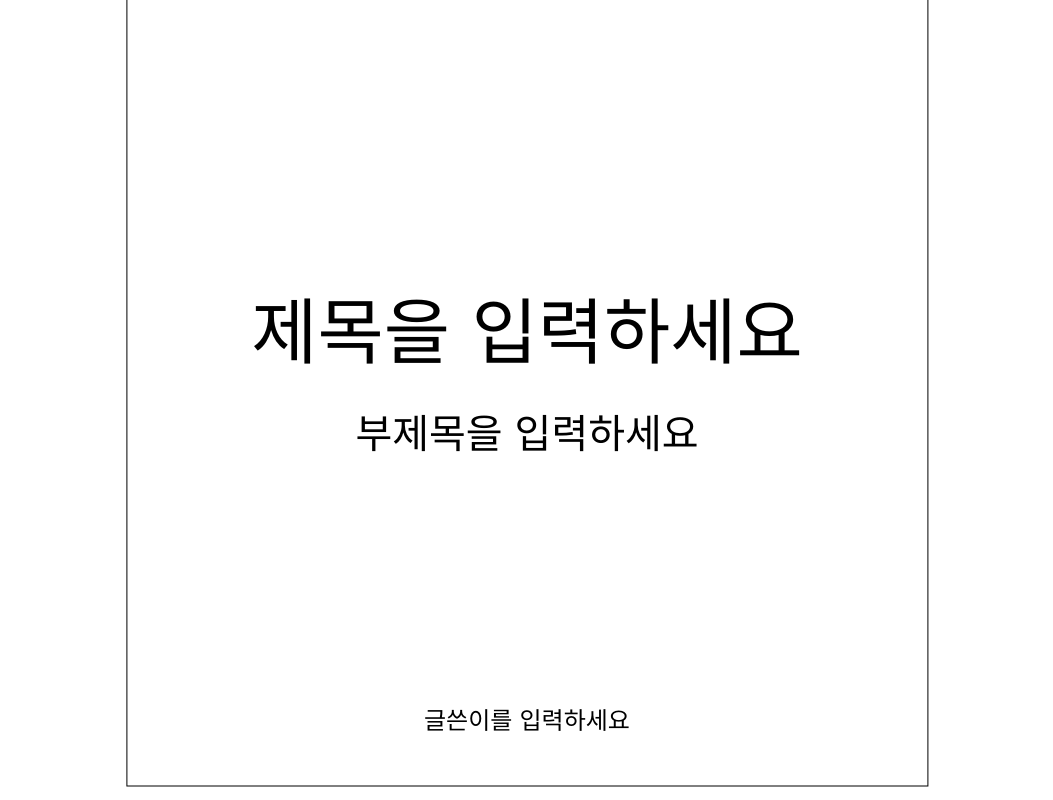
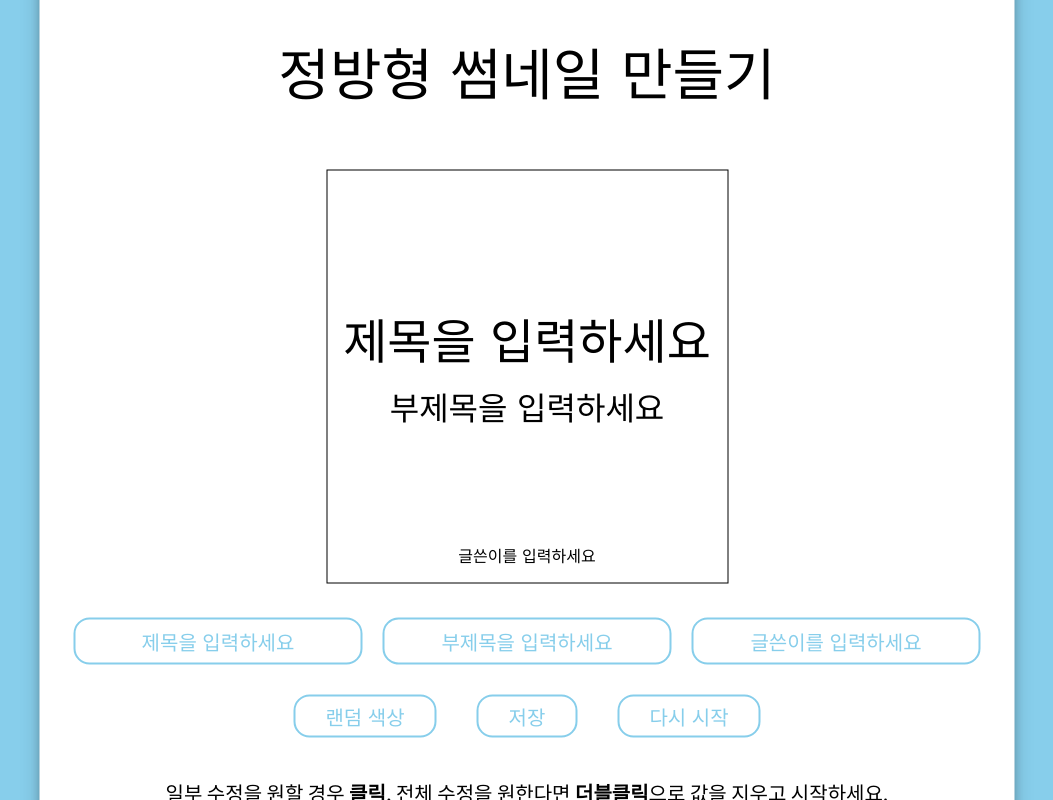
Before and after one commit to hj9118/thumbnail_maker, a React (Create React App) app: page / in a window 1280 px wide. Shown: the top 800 px of the page, without its empty margins (113-1166 px from the left). Built offline with nearby package versions, Linux system fonts and the light colour scheme; the HTML template or start-up script is replaced by a standard one.

Commit message:
[fix] 100% 사이즈를 맞추기 위한 크기 수정 ➡ 이미지 수정 옵션 만들기

```diff
--- a/src/component/Result.js
+++ b/src/component/Result.js
@@ -54,32 +54,32 @@ const Result = () => {
     <style.OutBox style={{}}>
       <style.Text
         style={{
-          fontSize: '4.5em',
+          fontSize: '3.5em',
         }}
       >
         정방형 썸네일 만들기
       </style.Text>
       <style.InBox className='box' bgColor={color} ref={ref}>
         <style.Text
-          size='4.5em'
+          size='3em'
           style={{
-            margin: '4em 0em 0em 0em',
+            margin: '2.75em 0em 0em 0em',
           }}
         >
           {title}
         </style.Text>
         <style.Text
-          size='2.5em'
+          size='2em'
           style={{
-            margin: '0.5em',
+            margin: '0.25em',
           }}
         >
           {content}
         </style.Text>
         <style.Text
-          size='1.5em'
+          size='1em'
           style={{
-            marginTop: '10em',
+            marginTop: '7em',
           }}
         >
           {author}
@@ -104,10 +104,13 @@ const Result = () => {
           onChange={onChangeText}
           onDoubleClick={clear}
         />
+      </style.Wrapper>
+      <style.Wrapper>
         <style.Button onClick={ChangeColor}>랜덤 색상</style.Button>
         <style.Button
           onClick={() =>
             exportComponentAsPNG(ref, {
+              scale: 3,
               fileName: 'thumbnail',
             })
           }
--- a/src/component/Styled.js
+++ b/src/component/Styled.js
@@ -8,16 +8,16 @@ transform: translate(-50%, -50%);
 box-shadow: 0 4px 8px 0 rgba(0, 0, 0, 0.2), 0 6px 20px 0 rgba(0, 0, 0, 0.19);
 border-radius: 2em;
 background-color: white;
-padding: 3em;
+padding: 1.5em;
 `;
 
 export const InBox = styled.div`
 margin: 0 auto;
-width: 800px;
+width: 400px;
 aspect-ratio: 1/1;
-
+margin-bottom: 1.5em;
+border: 0.1px solid black;
 background-color: ${(props) => props.bgColor};
-border: 1px solid black;
 `;
 
 export const Text = styled.p`
@@ -27,7 +27,7 @@ font-size: ${(props) => props.size}
 `;
 
 export const TipBox = styled(Text)`
-font-size: 1.5em;
+font-size: 1.25em;
 font-family: 'Noto Sans KR', sans-serif;
 `
 
@@ -35,18 +35,15 @@ export const Wrapper = styled.div`
 display: flex;
 flex-direction: row;
 justify-content: center;
-border: 1px solid skyblue;
-margin-top: 2.5em;
-padding: 8px;
 `;
 
 export const Input = styled.input`
 text-align: center;
 background-color: white;
 color: skyblue;
-font-size: 1em;
-margin: 1em;
-padding: 1.25em 1.5em;
+font-size: 1.25em;
+margin: 0.5em;
+padding: 0.5em 0.5em;
 border: 2px solid skyblue;
 border-radius: 16px;
 
@@ -58,13 +55,15 @@ export const Button = styled.button`
 display: inline-block;
 background-color: white;
 color: skyblue;
-font-size: 1em;
+font-size: 1.25em;
 margin: 1em;
 padding: 0.25em 1.5em;
 border: 2px solid skyblue;
 border-radius: 16px;
 
 &: hover {
-  cursor: pointer
+  cursor: pointer;
+  background-color:skyblue;
+  color: white;
 }
 `;
```
